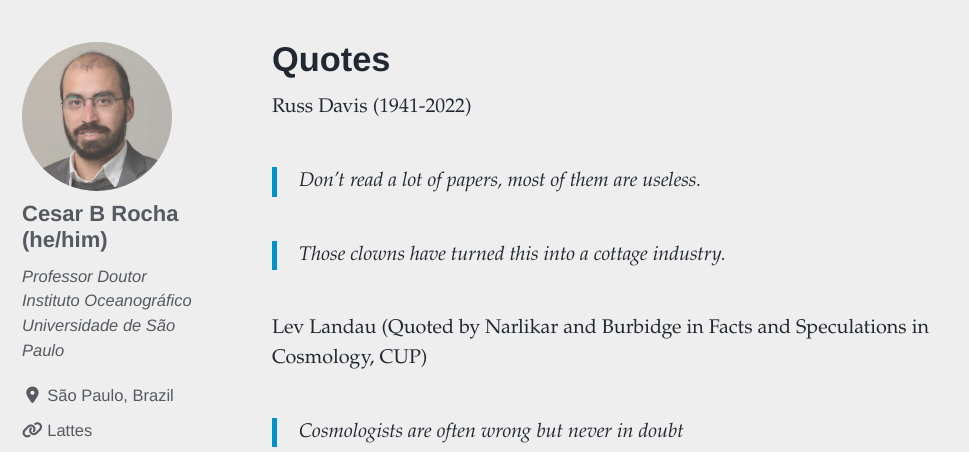
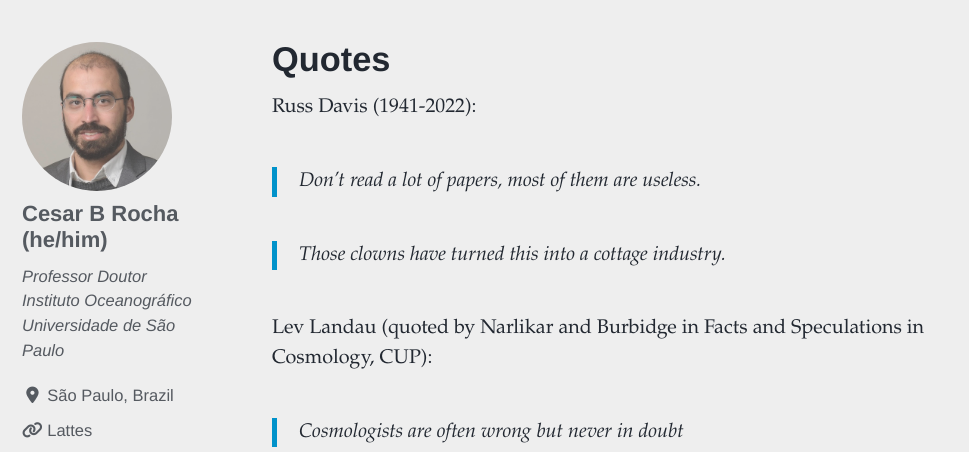
Before and after one commit to cesar-rocha/cesar-rocha.github.io, a Jekyll site: the page built from _pages/quotes.md, in a window 1280 px wide and 900 px high, scrolled down 921 px, cut to the strip 162-614 px from the top of the window. Shown: the whole strip, without its empty margins (0-969 px from the left). Built offline with Jekyll 4.4.1, drawn with Linux system fonts in a browser that asks for light colours; cached includes are drawn as plain includes; nearby versions of some CDN libraries.

Commit message:
minor editorial changes

```diff
--- a/_pages/quotes.md
+++ b/_pages/quotes.md
@@ -6,12 +6,12 @@ header:
   image: /assets/images/vorticity.png
 ---
 
-Russ Davis (1941-2022)
+Russ Davis (1941-2022):
 
 >Don't read a lot of papers, most of them are useless.
 
 >Those clowns have turned this into a cottage industry.
 
-Lev Landau (Quoted by Narlikar and Burbidge in Facts and Speculations in Cosmology, CUP)
+Lev Landau (quoted by Narlikar and Burbidge in Facts and Speculations in Cosmology, CUP):
 
 >Cosmologists are often wrong but never in doubt
```
